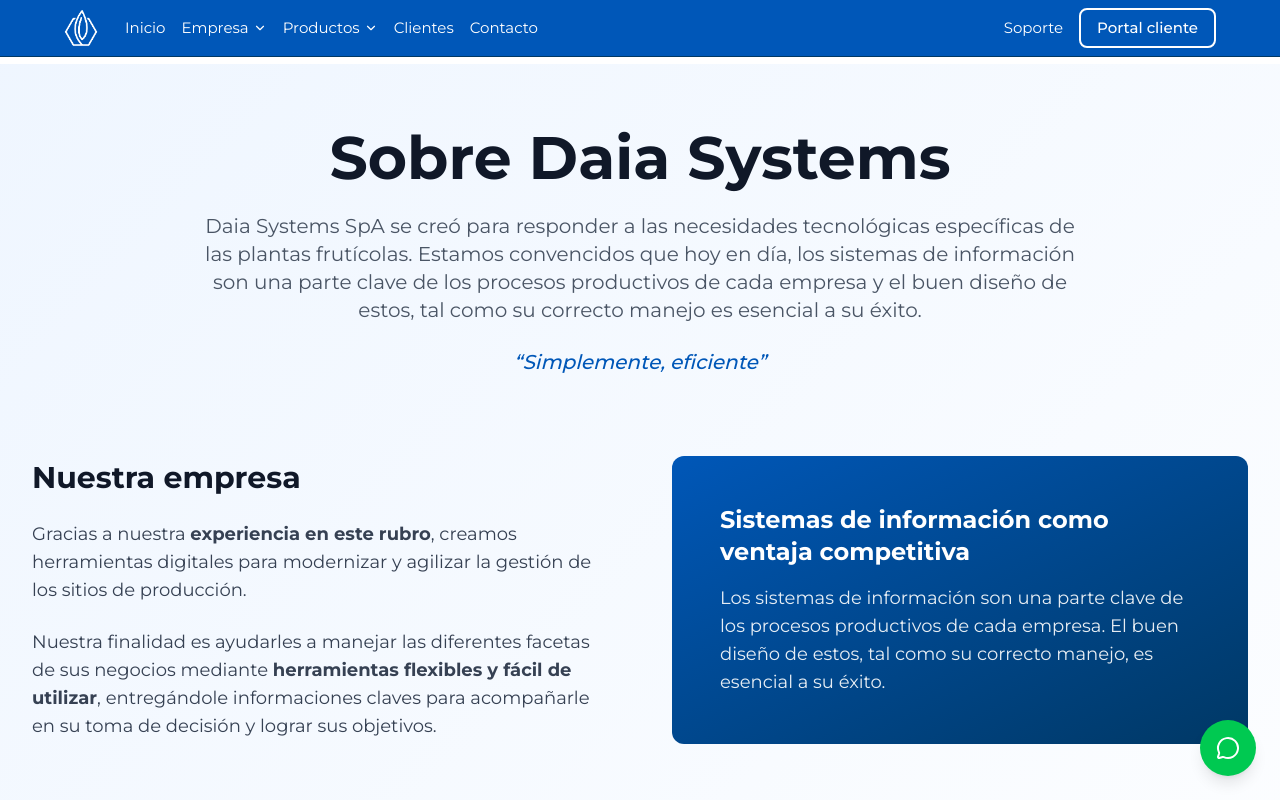
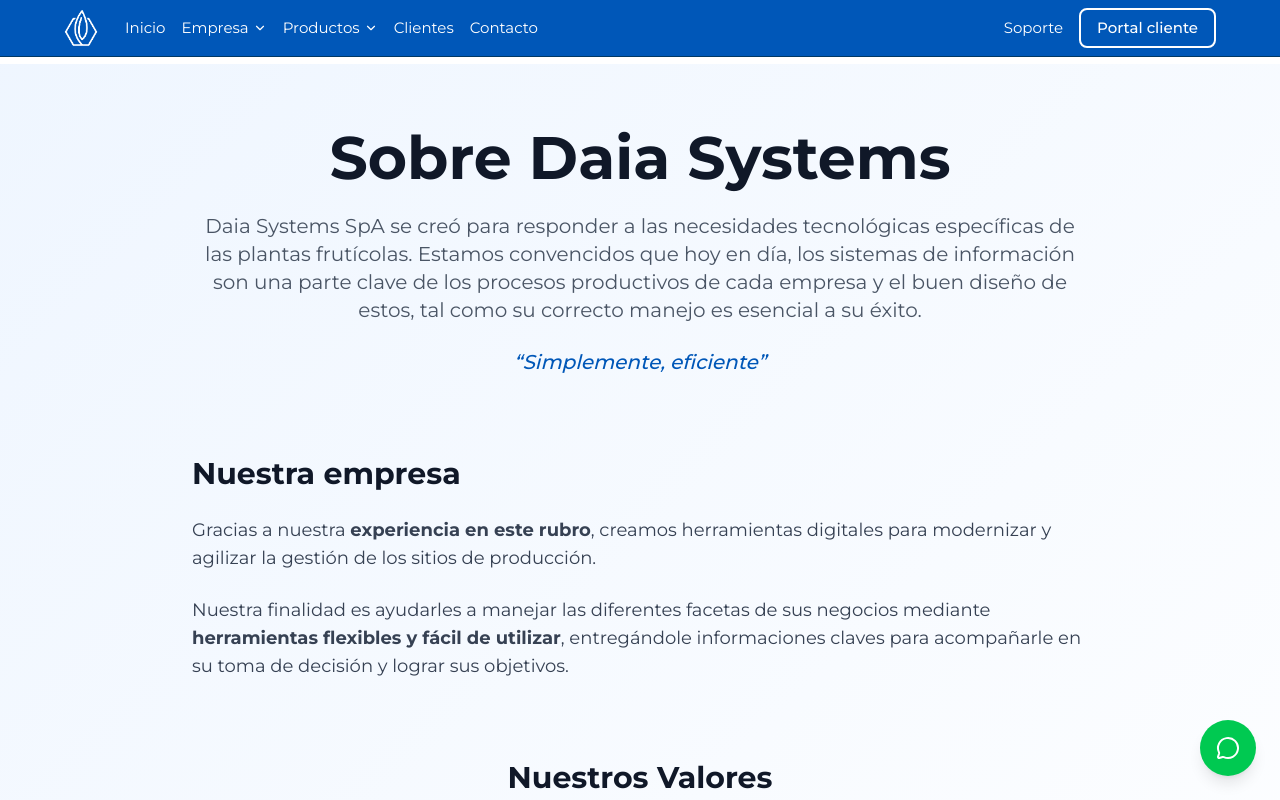
Before and after one commit to MatthAmoros/daianext, a Next.js app: page /empresa in a window 1280 px wide. Shown: the top 800 px of the page. Built offline with nearby package versions, Linux system fonts and the light colour scheme.

Commit message:
fix: eliminar bloque redundante en página /empresa
El cuadro azul "Sistemas de información como ventaja competitiva" repetía
contenido del párrafo introductorio. Se reemplaza por un layout limpio
de texto a ancho completo.

Co-Authored-By: Claude Sonnet 4.6 <noreply@anthropic.com>

```diff
--- a/src/app/empresa/page.tsx
+++ b/src/app/empresa/page.tsx
@@ -26,8 +26,7 @@ export default function EmpresaPage() {
         </section>
 
         {/* About Section */}
-        <section className="grid lg:grid-cols-2 gap-16 items-center mb-20">
-          <div>
+        <section className="max-w-4xl mx-auto mb-20">
           <h2 className="text-3xl font-bold text-gray-900 mb-6">Nuestra empresa</h2>
           <div className="space-y-6 text-gray-700 text-lg">
             <p>
@@ -38,14 +37,6 @@ export default function EmpresaPage() {
               Nuestra finalidad es ayudarles a manejar las diferentes facetas de sus negocios mediante{' '}
               <strong>herramientas flexibles y fácil de utilizar</strong>, entregándole informaciones claves
               para acompañarle en su toma de decisión y lograr sus objetivos.
-              </p>
-            </div>
-          </div>
-          <div className="bg-gradient-to-br from-[#0057B8] to-[#003865] rounded-xl p-12 text-white">
-            <h3 className="text-2xl font-bold mb-4">Sistemas de información como ventaja competitiva</h3>
-            <p className="text-lg opacity-90">
-              Los sistemas de información son una parte clave de los procesos productivos de cada empresa.
-              El buen diseño de estos, tal como su correcto manejo, es esencial a su éxito.
             </p>
           </div>
         </section>
```
Lines whose indentation alone changed are shown as unchanged.
